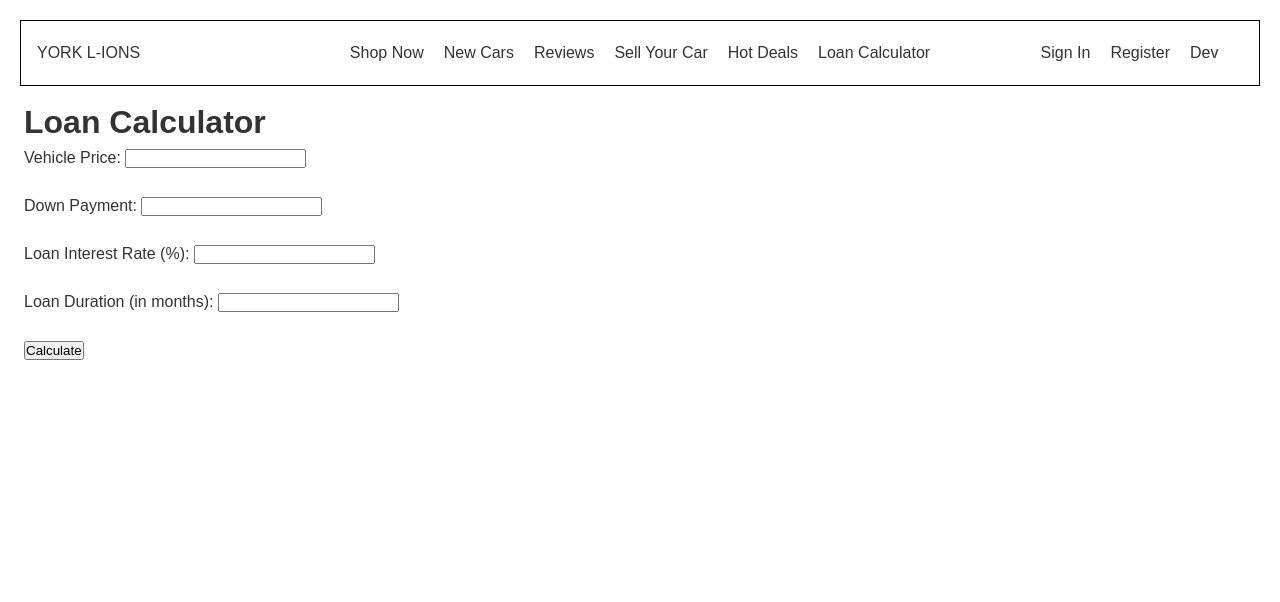
After one commit to cskevhho/york-lions, a Flask app: page /loan-calculator/ in a window 1280 px wide. The commit adds this page. Shown: the top 602 px of the page. Run offline with Flask 3, Linux system fonts and the light colour scheme.

Commit message:
LOAN CALCULATOR DONE

```diff
--- a/yorklions/__init__.py
+++ b/yorklions/__init__.py
@@ -4,6 +4,7 @@ from .routes.user.controller import user_ctrl
 from .routes.vehicle.controller import vehicle_ctrl
 from .routes.auth import auth
 from .routes.main import main
+from .routes.loancalc import loancalc
 
 app = Flask(__name__)
 app.config["SQLALCHEMY_DATABASE_URI"] = "sqlite:///db.sqlite3"
@@ -16,6 +17,7 @@ bcrypt.init_app(app)
 login_manager.init_app(app)
 app.register_blueprint(main)
 app.register_blueprint(auth)
+app.register_blueprint(loancalc)
 app.register_blueprint(user_ctrl, url_prefix="/api/user")
 app.register_blueprint(vehicle_ctrl, url_prefix="/api/vehicle")
 
--- /dev/null
+++ b/yorklions/routes/loancalc.py
@@ -0,0 +1,19 @@
+from flask import Blueprint, render_template, request
+
+loancalc = Blueprint("loancalc", __name__)
+
+@loancalc.route('/loan-calculator/', methods=['GET', 'POST'])
+def loan_calculator():
+    if request.method == 'POST':
+        vehicle_price = float(request.form['vehiclePrice'])
+        down_payment = float(request.form['downPayment'])
+        loan_interest_rate = float(request.form['loanInterestRate'])
+        loan_duration = int(request.form['loanDuration'])
+
+        remaining_loan_amount = vehicle_price - down_payment
+        monthly_interest = (loan_interest_rate / 100) / 12
+        monthlypayment = remaining_loan_amount * (monthly_interest/(1-(1+monthly_interest) ** - loan_duration))
+        monthlypayment = round(monthlypayment, 2)
+        return render_template('loancalculator.html', monthly_payment=monthlypayment)
+
+    return render_template('loancalculator.html')
--- a/yorklions/templates/layout.html
+++ b/yorklions/templates/layout.html
@@ -29,6 +29,7 @@
                     <li><a href="{{ url_for('main.reviews') }}">Reviews</a></li>
                     <li><a href="{{ url_for('main.trade_in') }}">Sell Your Car</a></li>
                     <li><a href="{{ url_for('main.hot_deals') }}">Hot Deals</a></li>
+                    <li><a href="{{ url_for('loancalc.loan_calculator') }}">Loan Calculator</a></li>
                 </ul>
             </nav>
             <ul>
--- /dev/null
+++ b/yorklions/templates/loancalculator.html
@@ -0,0 +1,24 @@
+{% extends "layout.html" %}
+{% block content %}
+<h1>Loan Calculator</h1>
+  <form id="loanCalculator" action="{{ url_for('loancalc.loan_calculator') }}", method="post">
+    <label for="vehiclePrice">Vehicle Price:</label>
+    <input type="number" id="vehiclePrice" name="vehiclePrice" required>
+    <br><br>
+    <label for="downPayment">Down Payment:</label>
+    <input type="number" id="downPayment" name="downPayment" required>
+    <br><br>
+    <label for="loanInterestRate">Loan Interest Rate (%):</label>
+    <input type="number" id="loanInterestRate" name="loanInterestRate" step="0.01" required>
+    <br><br>
+    <label for="loanDuration">Loan Duration (in months):</label>
+    <input type="number" id="loanDuration" name="loanDuration" required>
+    <br><br>
+    <input type="submit" value="Calculate">
+  </form>
+
+{% if monthly_payment %}
+    <h2>Monthly Payment: ${{ monthly_payment }}</h2>
+{% endif %}
+
+{% endblock content %}
```
